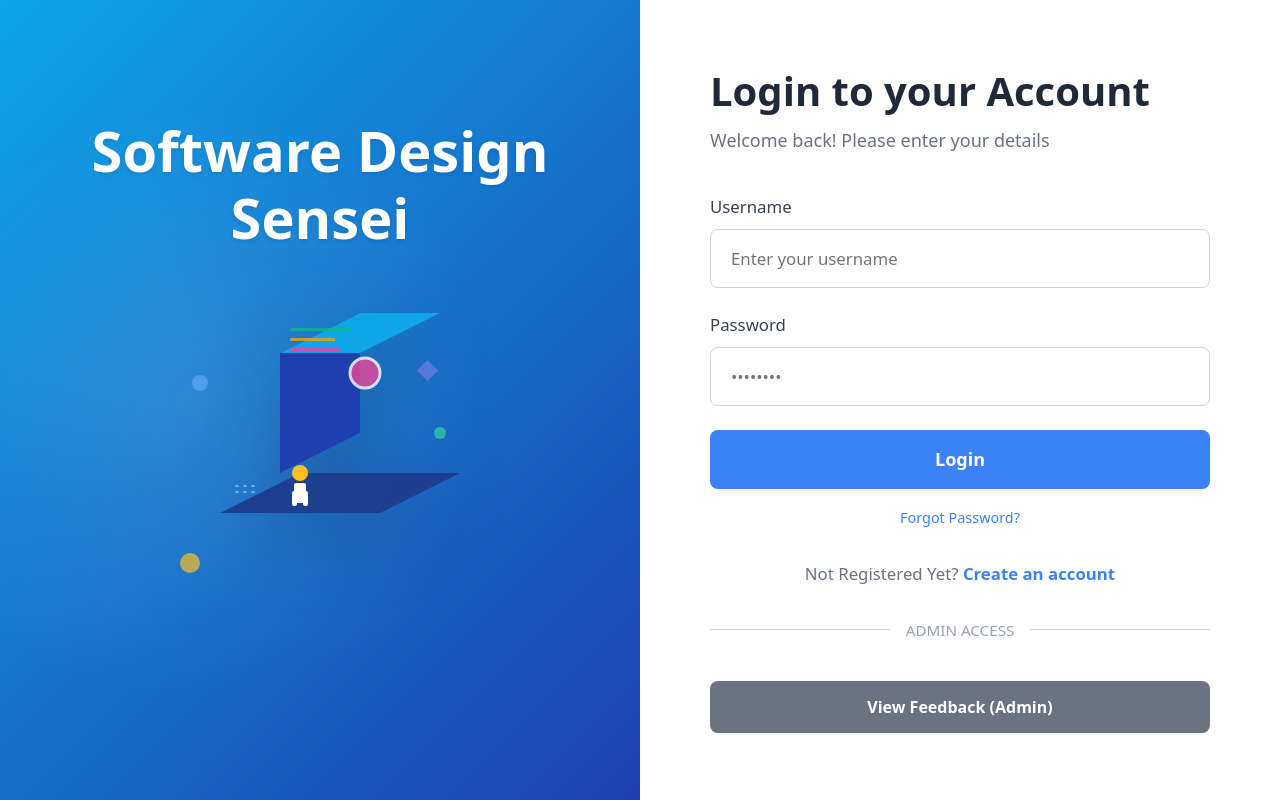
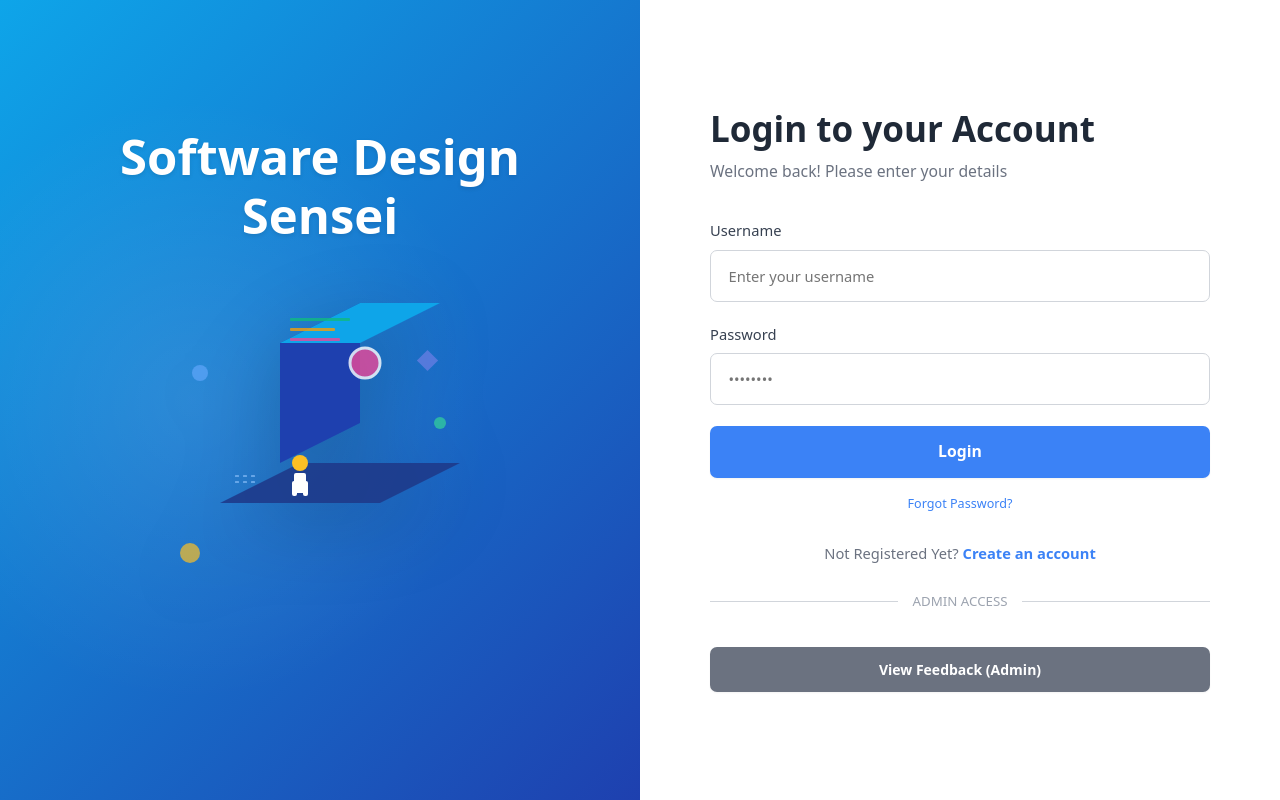
Before and after one commit to wenthingteo/FYP_DesignSensei, a React (Create React App) app in the folder frontend/: page / in a window 1280 px wide. Built offline with nearby package versions, Linux system fonts and the light colour scheme; no server answers.

Commit message:
adjust font size

```diff
--- a/frontend/public/index.html
+++ b/frontend/public/index.html
@@ -3,7 +3,7 @@
   <head>
     <meta charset="utf-8" />
     <link rel="icon" href="%PUBLIC_URL%/favicon.ico" />
-    <meta name="viewport" content="width=device-width, initial-scale=1" />
+    <meta name="viewport" content="width=device-width, initial-scale=1, maximum-scale=1, user-scalable=no" />
     <meta name="theme-color" content="#000000" />
     <meta
       name="description"
--- a/frontend/src/index.css
+++ b/frontend/src/index.css
@@ -1,11 +1,17 @@
 @import url('https://fonts.googleapis.com/css2?family=Inter:wght@400;500;600;700&display=swap');
 
+html {
+  font-size: 14px; /* Base font size - adjust this to make everything smaller/larger */
+}
 
 body {
   margin: 0;
   font-family: 'Inter', sans-serif;
+  font-size: 1rem; /* Relative to html font-size */
   -webkit-font-smoothing: antialiased;
   -moz-osx-font-smoothing: grayscale;
+  -webkit-text-size-adjust: 100%; /* Prevent font scaling in landscape */
+  text-size-adjust: 100%;
 }
 
 code {
```
